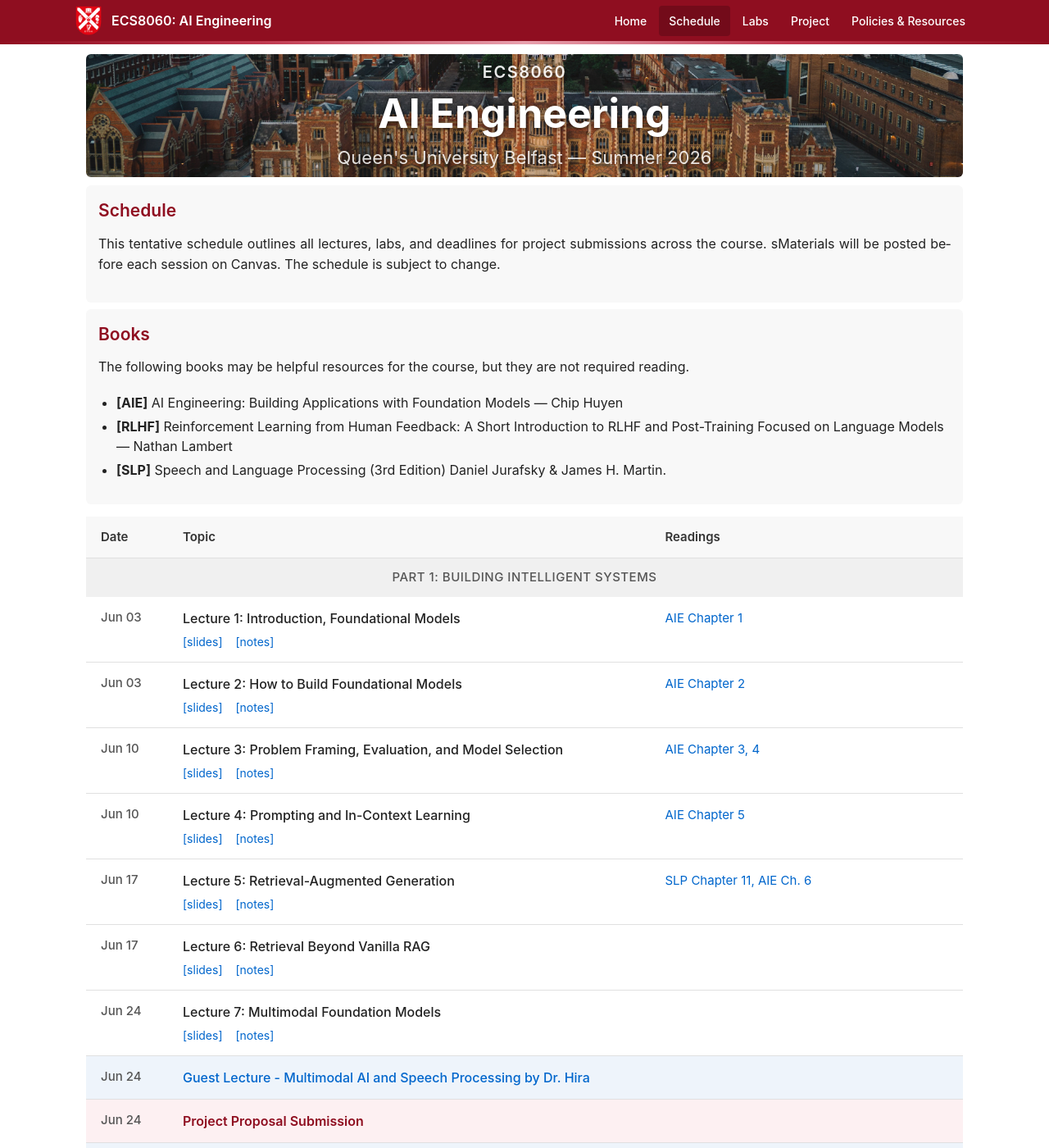
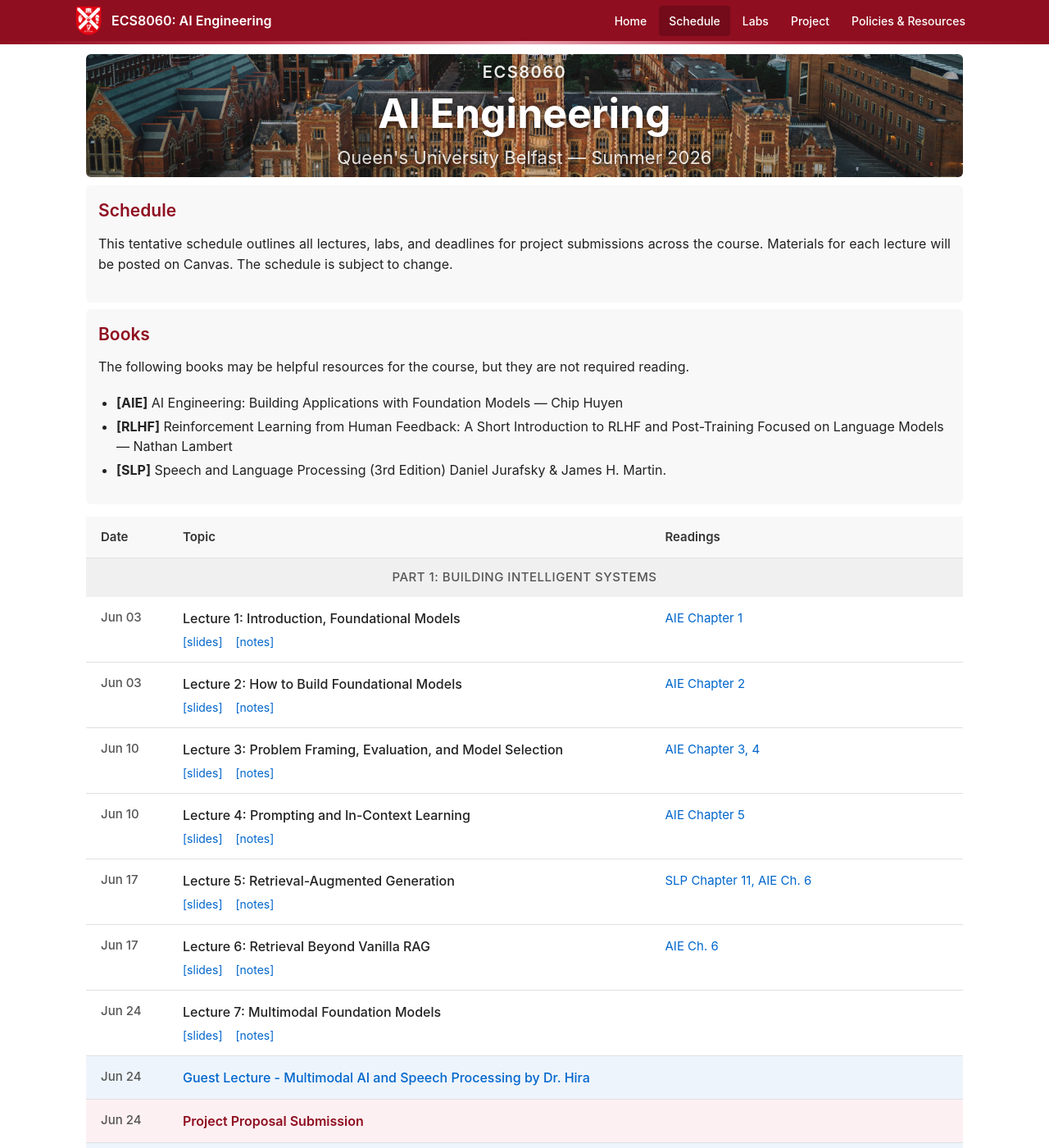
Before and after one commit to awaisrauf/ai_engineering_course, a Jekyll site: the page built from schedule.html, in a window 1280 px wide and 1400 px high. Shown: the whole window at 82% size. Built offline with Jekyll 4.4.1, drawn with Linux system fonts in a browser that asks for light colours.

Commit message:
small changes

```diff
--- a/_data/schedule.yml
+++ b/_data/schedule.yml
@@ -69,6 +69,8 @@
           title: "Retrieval Beyond Vanilla RAG"
           slides: "/slides/lecture-06.pdf"
           notes: "/notes/lecture-06"
+          readings:
+            - title: "AIE Ch. 6"
 
         - date: "2026-06-17"
           type: lab
--- a/schedule.html
+++ b/schedule.html
@@ -9,7 +9,7 @@ title: Schedule
   <div class="section">
     <h2 class="section-title">Schedule</h2>
     <p>
-      This tentative schedule outlines all lectures, labs, and deadlines for project submissions across the course. sMaterials will be posted before each session on Canvas. The schedule is subject to change.
+      This tentative schedule outlines all lectures, labs, and deadlines for project submissions across the course. Materials for each lecture will be posted on Canvas. The schedule is subject to change.
     </p>
   </div>
 </div>
```
